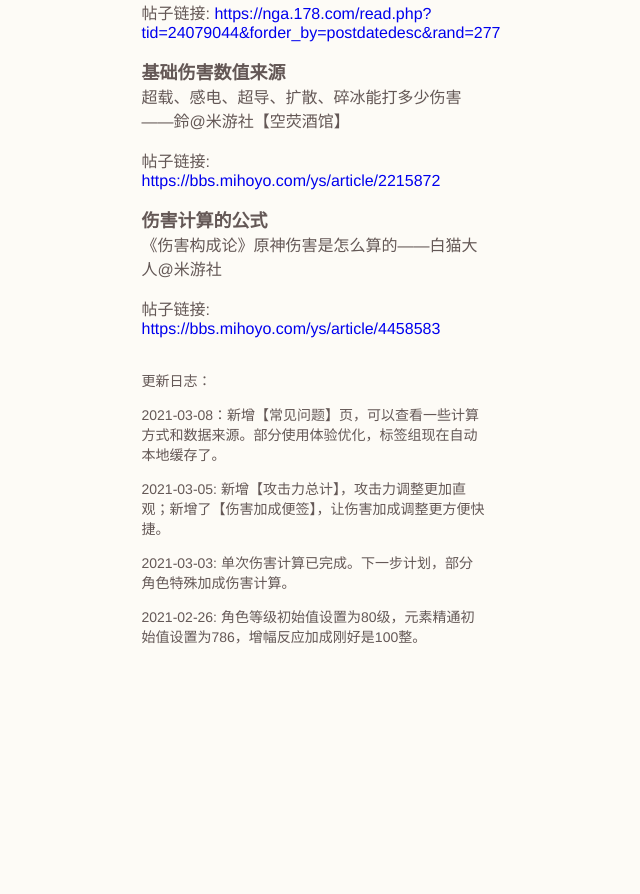
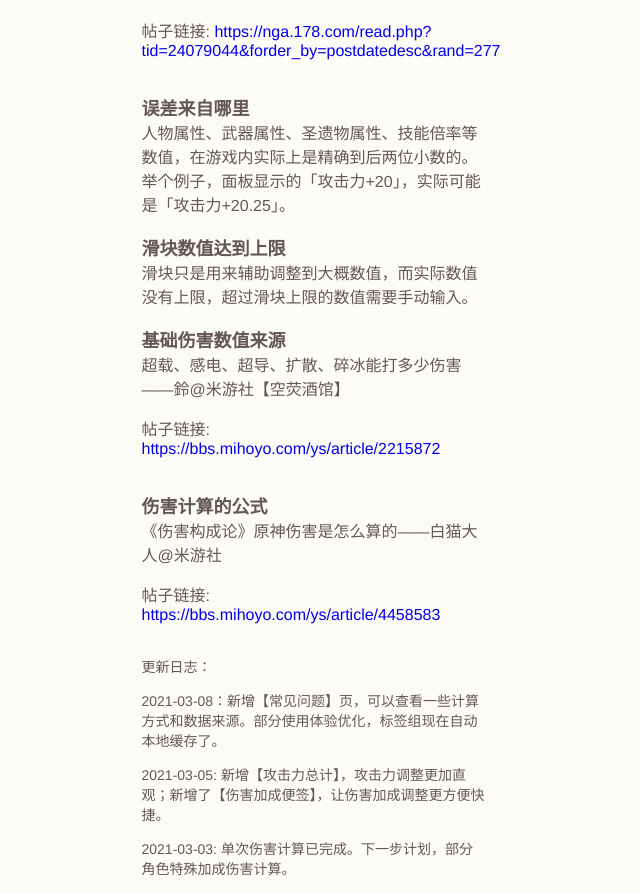
Before and after one commit to chenshiai/ElementalDamageCalculator, a Vue app: page /#/question-answer in a window 1280 px wide. Shown: the part 832-1726 px from the top of the page, without its empty margins (327-967 px from the left). Before the commit the page ends 1508 px from the top, so only its background shows below. Built offline with nearby package versions, Linux system fonts and the light colour scheme.

Commit message:
feat: 说明更新

```diff
--- a/src/view/Question.vue
+++ b/src/view/Question.vue
@@ -10,6 +10,7 @@
       </a>
     </p>
   </div>
+  <br />
   <span class="question-title">敌人抗性是多少</span>
   <div>
     <img src="../assets/IMG_1457.png" class="question-img" @click="imagePreview"/>
@@ -20,7 +21,18 @@
       </a>
     </p>
   </div>
-
+  <br />
+  <span class="question-title">误差来自哪里</span>
+  <div>
+    人物属性、武器属性、圣遗物属性、技能倍率等数值，在游戏内实际上是精确到后两位小数的。
+    举个例子，面板显示的「攻击力+20」，实际可能是「攻击力+20.25」。
+  </div>
+  <br />
+  <span class="question-title">滑块数值达到上限</span>
+  <div>
+    滑块只是用来辅助调整到大概数值，而实际数值没有上限，超过滑块上限的数值需要手动输入。
+  </div>
+  <br />
   <span class="question-title">基础伤害数值来源</span>
   <div>
     超载、感电、超导、扩散、碎冰能打多少伤害——鈴@米游社【空荧酒馆】
@@ -31,6 +43,7 @@
       </a>
     </p>
   </div>
+  <br />
   <span class="question-title">伤害计算的公式</span>
   <div>
     《伤害构成论》原神伤害是怎么算的——白猫大人@米游社
```
